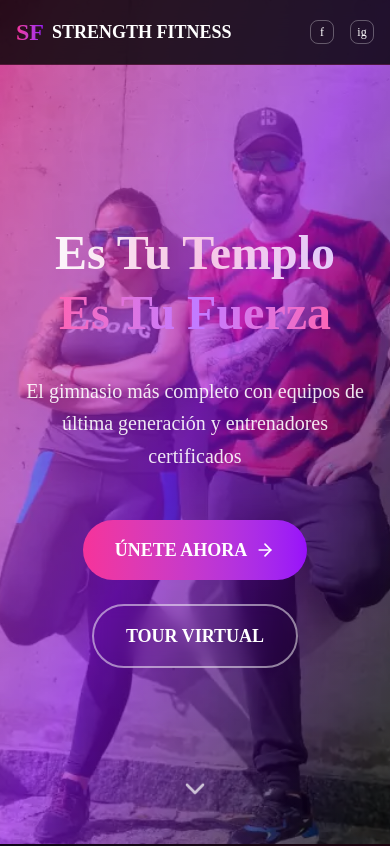
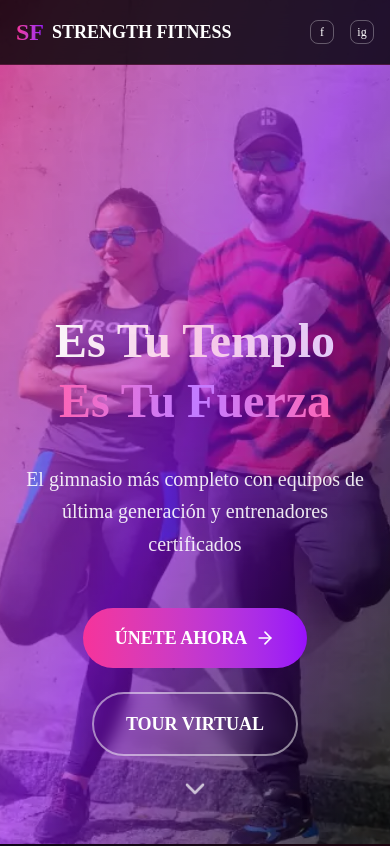
Before and after one commit to informaticadiaz/libreriadecomponentes, a Next.js app: page /gimnasio in a window 390 px wide. Shown: the top 846 px of the page. Built offline with nearby package versions, Linux system fonts and the light colour scheme.

Commit message:
style landing component

```diff
--- a/components/gimnasio/StrengthFitnessLanding.tsx
+++ b/components/gimnasio/StrengthFitnessLanding.tsx
@@ -157,7 +157,7 @@ const StrengthFitnessLanding: React.FC = () => {
           <div className="absolute bottom-32 left-40 w-16 h-16 border border-purple-400 rounded-full animate-ping delay-500"></div>
         </div>
 
-        <div className={`pb-44 relative z-20 text-center max-w-4xl mx-auto px-4 transform transition-all duration-1000 ${isVisible ? 'translate-y-0 opacity-100' : 'translate-y-10 opacity-0'
+        <div className={`pb-22 md:pb-44 relative z-20 text-center max-w-4xl mx-auto px-4 transform transition-all duration-1000 ${isVisible ? 'translate-y-0 opacity-100' : 'translate-y-10 opacity-0'
           }`}>
           <h1 className="text-5xl md:text-7xl lg:text-8xl font-bold mb-8 leading-tight">
             <span className="bg-gradient-to-r from-white via-pink-200 to-purple-200 bg-clip-text text-transparent animate-pulse">
```
